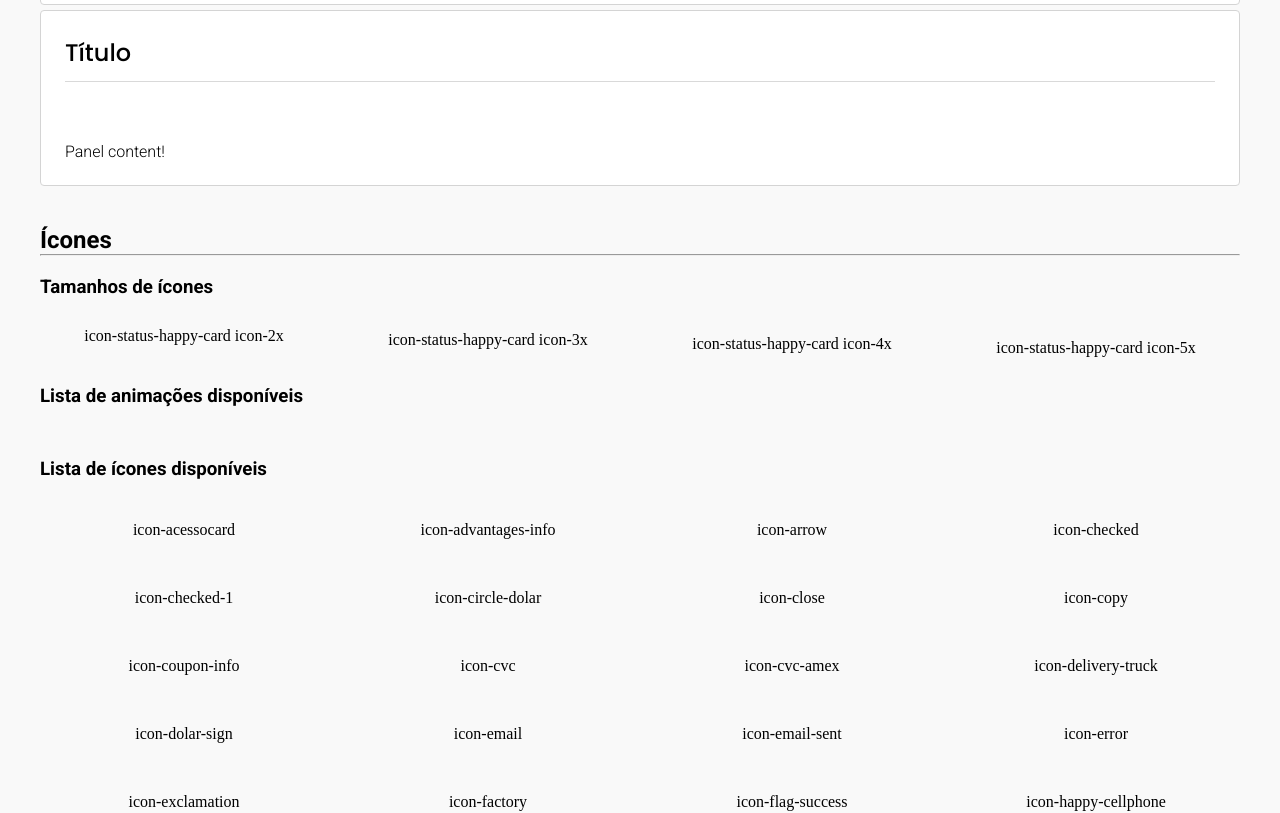
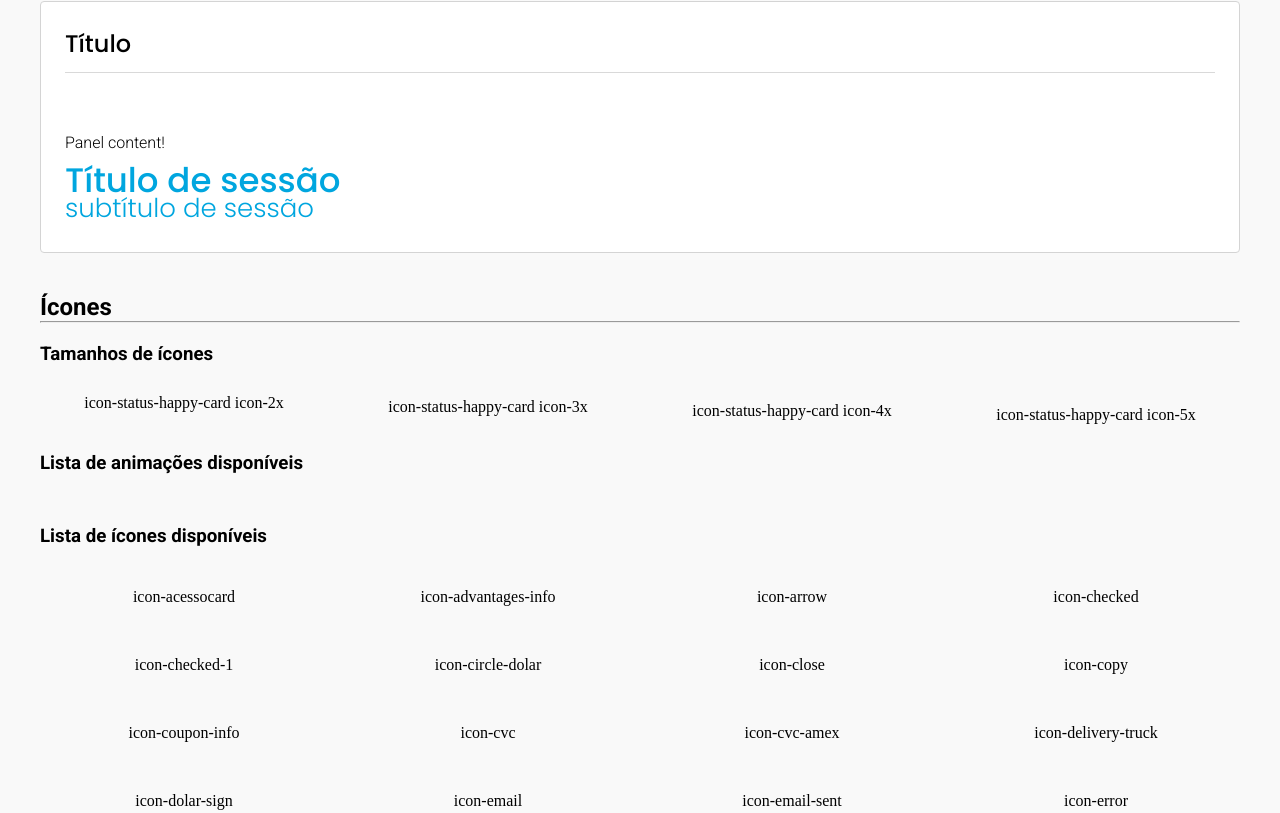
Before and after one commit to Jhowslip/styleguide, a website: page docs/index.html in a window 1280 px wide. Shown: the part 1720-2533 px from the top of the page. Drawn offline with nearby package versions, Linux system fonts and the light colour scheme; some icons are missing; a web font is replaced by a local one.

Commit message:
Modals fix (#11)
* :lipstick: new typography for list

* patch minor version

```diff
--- a/docs/sections/panel.html
+++ b/docs/sections/panel.html
@@ -34,6 +34,9 @@
         </div>
         <div class="panel-content">
             <p>Panel content!</p>
+
+            <h3 class="section-title">Título de sessão</h3>
+            <h3 class="section-subtitle">subtítulo de sessão</h3>
         </div>
     </div>
 </div>
--- a/docs/sections/typography.html
+++ b/docs/sections/typography.html
@@ -6,6 +6,7 @@
     <h1 class="flow-title">Título de fluxo</h1>
     <h2 class="flow-subtitle">Subtítulo de fluxo</h2>
     <h3 class="section-title">Título de sessão</h3>
+    <h3 class="section-subtitle">Subtítulo de sessão</h3>
     <strong>Negrito</strong>
     <blockquote>
         <p>Lorem ipsum dolor sit amet, consectetur adipiscing elit. Integer posuere erat a ante.</p>
--- a/modules/panel/panel.base.scss
+++ b/modules/panel/panel.base.scss
@@ -70,4 +70,31 @@
       text-align: inherit;
     }
   }
+
+  .panel-content {
+    .section-title {
+      @include respond-to(sm) {
+        @include font-size(34px);
+      }
+
+
+      @include font-size(24px);
+
+      color: $primary-color;
+      line-height: .5;
+      margin-bottom: 0;
+      margin-top: 20px;
+    }
+
+    .section-subtitle {
+      @include respond-to(sm) {
+        @include font-size(26px);
+      }
+
+
+      @include font-size(18px);
+
+      color: $primary-color;
+    }
+  }
 }
--- a/modules/trackstep/trackstep.base.scss
+++ b/modules/trackstep/trackstep.base.scss
@@ -6,7 +6,13 @@
 
   .step {
     color: $step-background-color;
+    font-size: unset;
+    margin: 0;
     transition: color 1s;
+
+    &::before {
+      content: none;
+    }
 
     &.active {
       color: $active-step-color;
--- a/modules/typography/typography.base.scss
+++ b/modules/typography/typography.base.scss
@@ -61,6 +61,14 @@
   text-align: left;
 }
 
+.section-subtitle {
+  @include font-size(18px);
+
+  font-family: Poppins, Arial;
+  font-weight: 300;
+  text-align: left;
+}
+
 strong {
   font-family: Roboto, Arial;
   font-weight: 700;
--- a/modules/typography/typography.list.scss
+++ b/modules/typography/typography.list.scss
@@ -3,7 +3,6 @@ ul {
     @include font-size(18px);
 
     font-weight: 300;
-    line-height: 1.5;
     list-style: none;
     margin-left: 10px;
 
--- a/package.json
+++ b/package.json
@@ -1,6 +1,6 @@
 {
   "name": "acessocard-styleguide",
-  "version": "0.0.12",
+  "version": "0.0.13",
   "description": "",
   "engines": {
     "node": ">=8.0.0",
```
Also changed, not shown: docs/styleguide.css, docs/styleguide.min.css.
